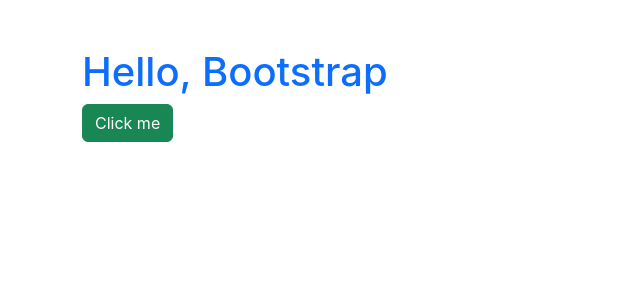
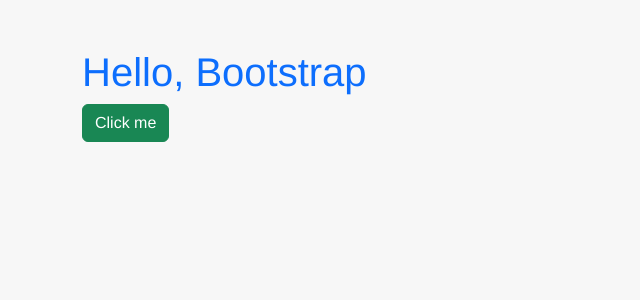
Before and after one commit to anyahush/coffee-shop, a React (Create React App) app in the folder frontend/: page / in a window 1280 px wide. Shown: the top 300 px of the page, without its empty margins (0-640 px from the left). Built offline with nearby package versions, Linux system fonts and the light colour scheme.

Commit message:
Update index.css with basic styling

```diff
--- a/frontend/src/index.css
+++ b/frontend/src/index.css
@@ -1,13 +1,24 @@
 body {
-  margin: 0;
-  font-family: -apple-system, BlinkMacSystemFont, 'Segoe UI', 'Roboto', 'Oxygen',
-    'Ubuntu', 'Cantarell', 'Fira Sans', 'Droid Sans', 'Helvetica Neue',
-    sans-serif;
-  -webkit-font-smoothing: antialiased;
-  -moz-osx-font-smoothing: grayscale;
+  font-family: 'Helvetica Neue', sans-serif;
+  background: #f7f7f7;
+  color: #333;
 }
 
-code {
-  font-family: source-code-pro, Menlo, Monaco, Consolas, 'Courier New',
-    monospace;
+table {
+  width: 100%;
+  border-collapse: collapse;
+  margin-top: 1rem;
+  background: #fff;
+  box-shadow: 0 2px 4px rgba(0,0,0,0.1);
 }
+
+th, td {
+  padding: 0.75rem;
+  border: 1px solid #ccc;
+  text-align: left;
+}
+
+input, select, button {
+  margin-right: 0.5rem;
+  padding: 0.5rem;
+}
```
